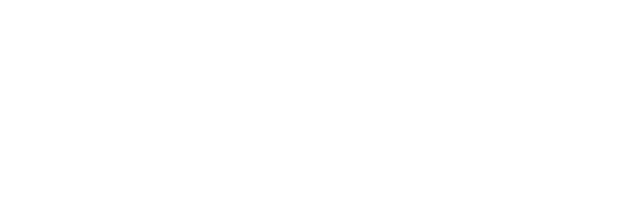
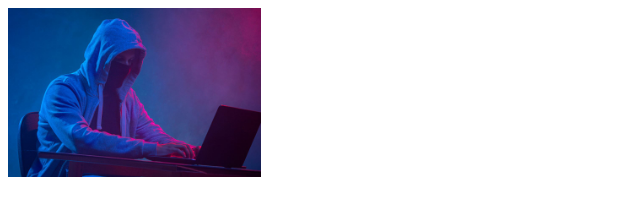
Before and after one commit to lalaantika/Gitteam1, a plain HTML site: page index.html in a window 1280 px wide. Shown: the whole page, without its empty margins (0-640 px from the left). Drawn offline with Linux system fonts and the light colour scheme.

Commit message:
1. Added image tag to index.html 2. added image folder and file to the repo 3. added style.css

```diff
--- a/index.html
+++ b/index.html
@@ -3,6 +3,7 @@
   <head>
     <meta charset="utf-8">
     <title>Team1 Git test</title>
+    <link rel="stylesheet" href="style.css">
   </head>
   <body>
     <!-- gervan text "fieldset" -->
@@ -11,7 +12,7 @@
 
 
     <!-- moj image -->
-
+      <img id="hacker-img" src="Images/pic.jpg" alt="hacker">
 
 
 
--- /dev/null
+++ b/style.css
@@ -0,0 +1,4 @@
+#hacker-img {
+    width:20%;
+    height:auto;
+}
```
Also changed, not shown: Images/pic.jpg (added).
